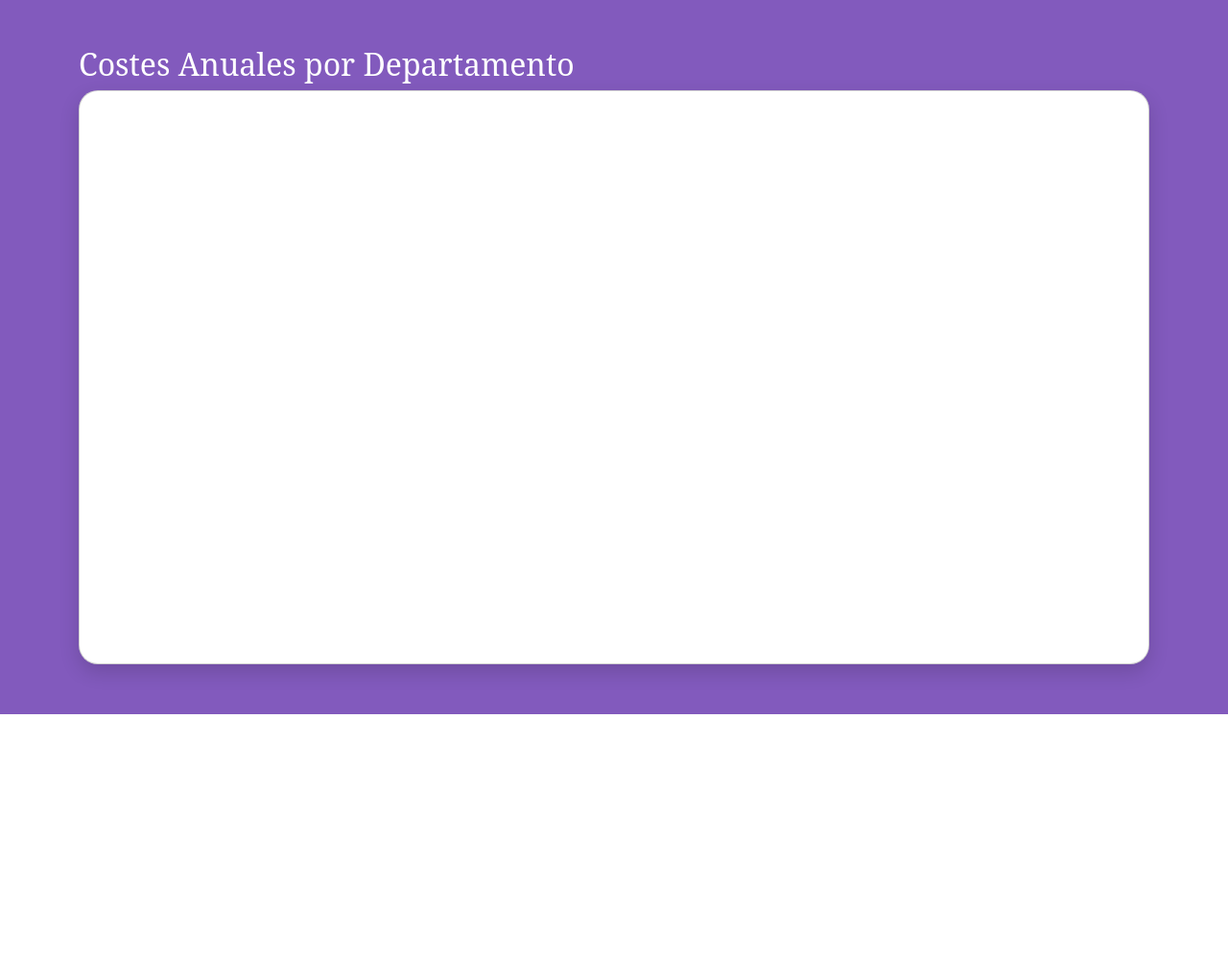
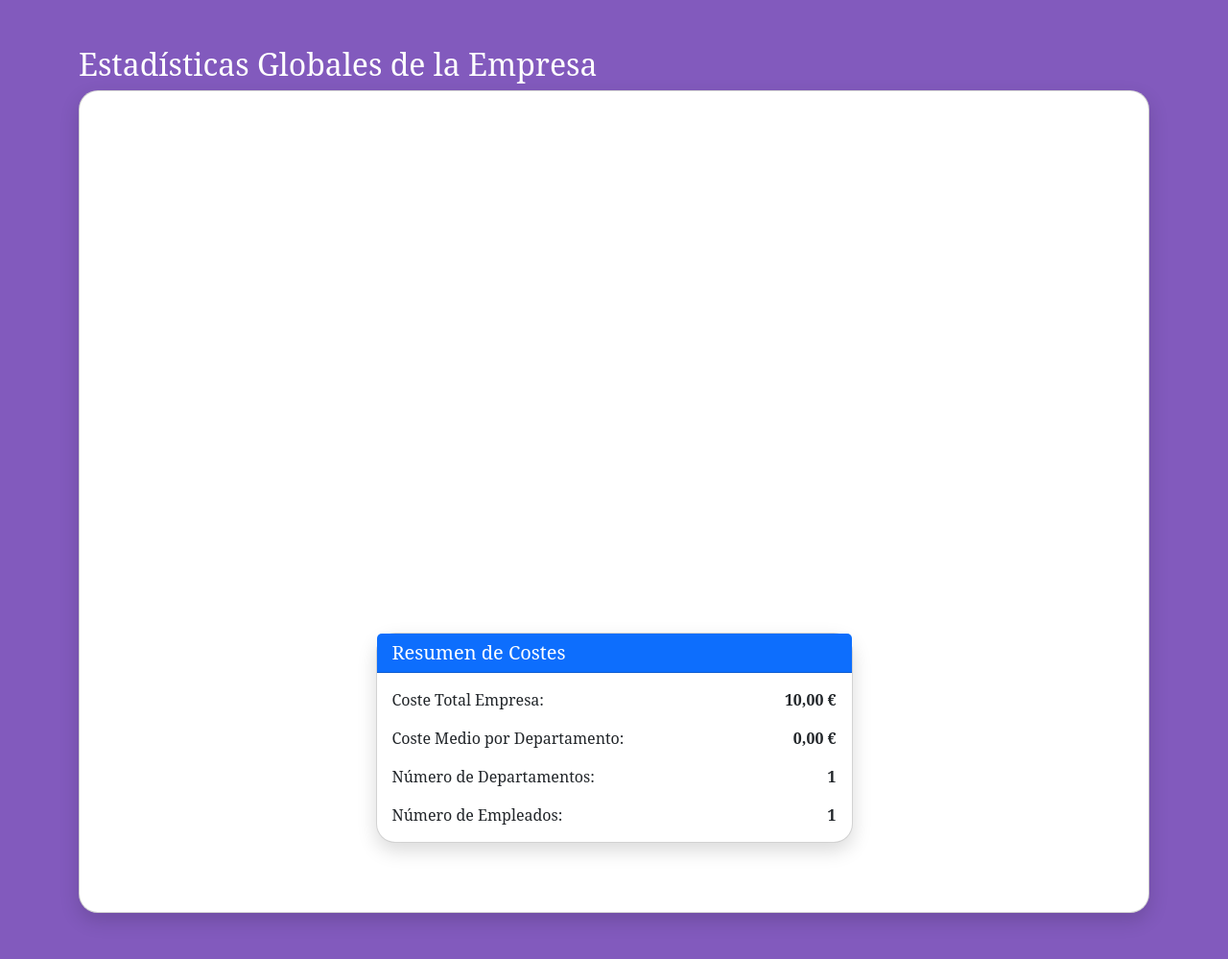
Before and after one commit to Jorgerdzz/NominaCount, a PHP site: template web/views/empresa.view.php in a window 1280 px wide. Shown: the part 56-1055 px from the top of the page at 96% size. Before the commit the page ends 800 px from the top, so only its background shows below. Run offline with PHP 8.4, Linux system fonts and the light colour scheme; the template is opened without the code that fills it: most values are stand-ins (such as "Sample title", 1, 10 or a date in 2020); data that the repository does not hold is empty; a map, chart or similar area stays blank; some libraries are stand-ins or nearby versions; some web fonts are replaced.

Commit message:
Implementación estadísticas globales empresa e inserción de numero de empleados por departamento de forma dinámica en la base de datos

```diff
--- a/web/controllers/Departamento/departamento.php
+++ b/web/controllers/Departamento/departamento.php
@@ -8,6 +8,8 @@ if (isset($_GET['departamento'])) {
 
     $_SESSION['nombre_departamento'] = $departamentoActual['nombre_departamento'];
     $empleados = Empleado::getEmpleadosPorDepartamento($departamentoActual['id_departamento']);
+    $numEmpleados = Empleado::getNumEmpleadosPorDepartamento($departamentoActual['id_departamento']);
+    Departamento::actualizarNumEmpleados($departamentoActual['id_departamento'], $numEmpleados['COUNT(*)']);
 
 
     if(isset($_POST['nombre_empleado']) &&
@@ -42,10 +44,6 @@ if (isset($_GET['departamento'])) {
             header('Location: /departamento?departamento=' . $_SESSION['nombre_departamento']);
     }
 
-
-
-
-
     $page = 'departamento';
     require_once 'views/departamento.view.php';
 }
--- a/web/controllers/Empresa/empresa.php
+++ b/web/controllers/Empresa/empresa.php
@@ -28,8 +28,9 @@
                 'message' => $e->getMessage()
             ]);
         }
+    }
 
-    }
+    $estadisticas = Empresa::getEstadisticasEmpresa();
 
     $page = 'empresa';
 
--- a/web/views/empresa.view.php
+++ b/web/views/empresa.view.php
@@ -2,12 +2,38 @@
 <?php require_once 'views/partials/nav-empresa.php'; ?>
 
 <div class="container my-5">
-    <h2>Costes Anuales por Departamento</h2>
+    <h2>Estadísticas Globales de la Empresa</h2>
 
     <div class="card p-5 bg-white">
         <div id="grafico-empresa-container" style="height: 500px; width: 100%">
             <canvas id="graficoCostesEmpresa"></canvas>
         </div>
+        <div class="row justify-content-center mt-3">
+        <div class="col-md-6 mb-4">
+            <div class="card">
+                <div class="card-header bg-primary text-white">
+                    <h5 class="mb-0">Resumen de Costes</h5>
+                </div>
+                <div class="card-body">
+                    <div class="d-flex justify-content-between mb-3">
+                        <span>Coste Total Empresa:</span>
+                        <strong><?= number_format($estadisticas['coste_total'] ?? 0, 2, ',', '.') ?> €</strong>
+                    </div>
+                    <div class="d-flex justify-content-between mb-3">
+                        <span>Coste Medio por Departamento:</span>
+                        <strong><?= number_format($estadisticas['coste_medio'] ?? 0, 2, ',', '.') ?> €</strong>
+                    </div>
+                    <div class="d-flex justify-content-between mb-3">
+                        <span>Número de Departamentos:</span>
+                        <strong><?= $estadisticas['num_departamentos'] ?? 0 ?></strong>
+                    </div>
+                    <div class="d-flex justify-content-between">
+                        <span>Número de Empleados:</span>
+                        <strong><?= $estadisticas['num_empleados'] ?? 0 ?></strong>
+                    </div>
+                </div>
+            </div>
+        </div>
     </div>
 </div>
 
```
Also changed, not shown: web/models/Departamento.php (+12 -0 lines), web/models/Empleado.php (+10 -0 lines), web/models/Empresa.php (+22 -0 lines).
